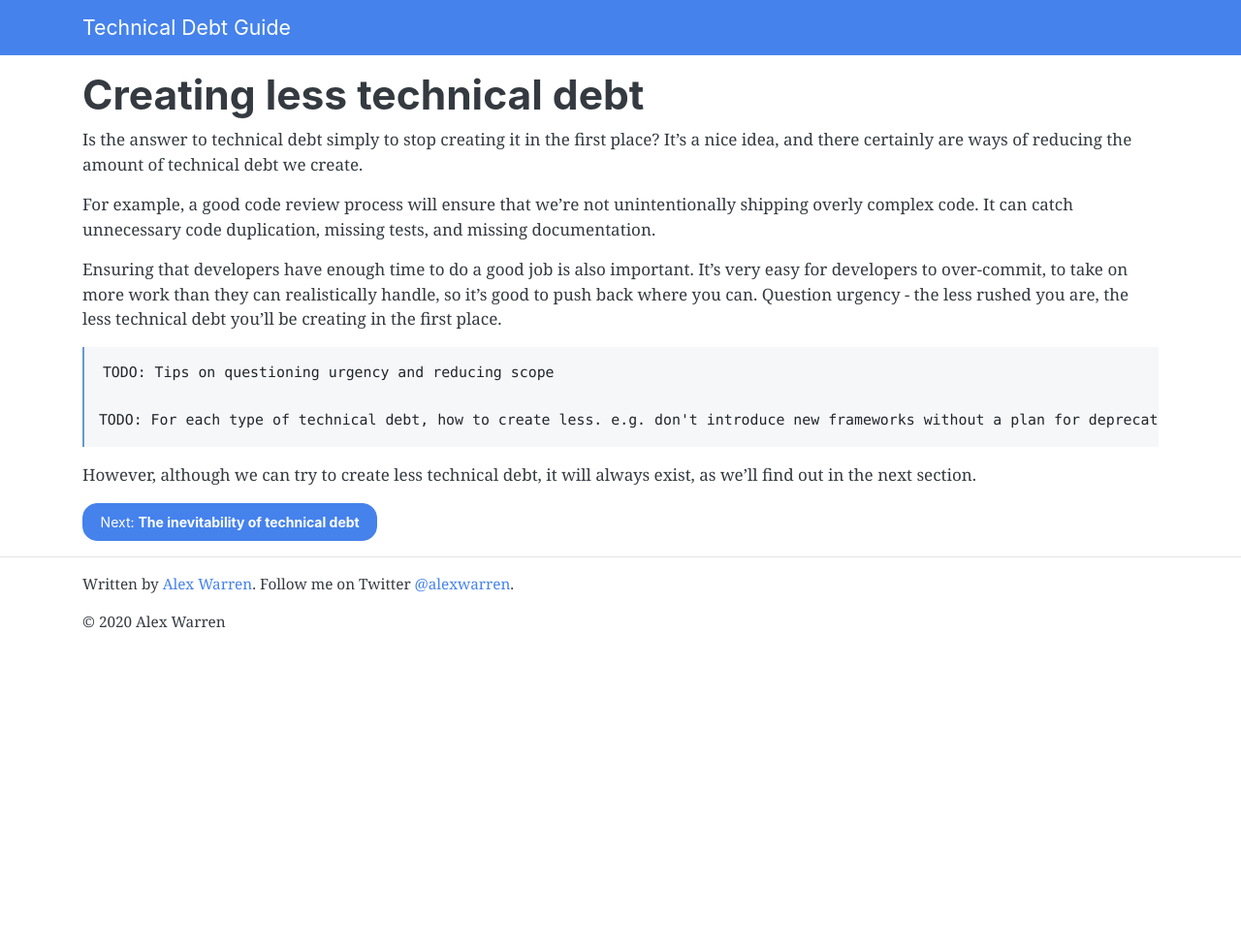
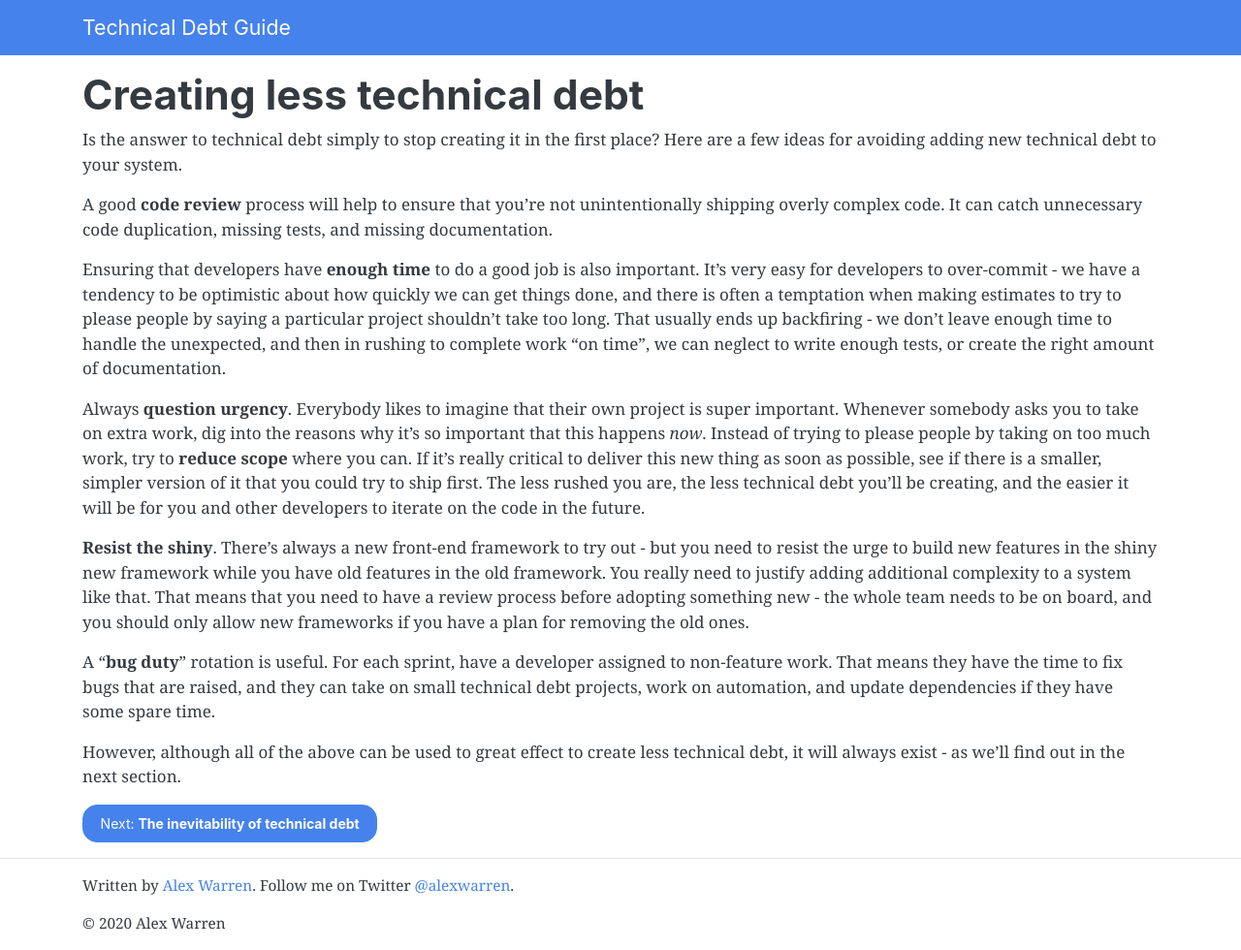
Before and after one commit to alexwarren/techdebtguide, a Jekyll site: the page built from articles/creating-less-technical-debt.md, in a window 1280 px wide and 980 px high. Shown: the whole window at 97% size. Built offline with Jekyll 4.4.1, drawn with Linux system fonts in a browser that asks for light colours.

Commit message:
Update creating-less-technical-debt.md

```diff
--- a/articles/creating-less-technical-debt.md
+++ b/articles/creating-less-technical-debt.md
@@ -4,14 +4,16 @@ title: Creating less technical debt
 permalink: creating-less-technical-debt
 ---
 
-Is the answer to technical debt simply to stop creating it in the first place? It's a nice idea, and there certainly are ways of reducing the amount of technical debt we create.
+Is the answer to technical debt simply to stop creating it in the first place? Here are a few ideas for avoiding adding new technical debt to your system.
 
-For example, a good code review process will ensure that we're not unintentionally shipping overly complex code. It can catch unnecessary code duplication, missing tests, and missing documentation.
+A good **code review** process will help to ensure that you're not unintentionally shipping overly complex code. It can catch unnecessary code duplication, missing tests, and missing documentation.
 
-Ensuring that developers have enough time to do a good job is also important. It's very easy for developers to over-commit, to take on more work than they can realistically handle, so it's good to push back where you can. Question urgency - the less rushed you are, the less technical debt you'll be creating in the first place.
+Ensuring that developers have **enough time** to do a good job is also important. It's very easy for developers to over-commit - we have a tendency to be optimistic about how quickly we can get things done, and there is often a temptation when making estimates to try to please people by saying a particular project shouldn't take too long. That usually ends up backfiring - we don't leave enough time to handle the unexpected, and then in rushing to complete work "on time", we can neglect to write enough tests, or create the right amount of documentation.
 
-    TODO: Tips on questioning urgency and reducing scope
+Always **question urgency**. Everybody likes to imagine that their own project is super important. Whenever somebody asks you to take on extra work, dig into the reasons why it's so important that this happens _now_. Instead of trying to please people by taking on too much work, try to **reduce scope** where you can. If it's really critical to deliver this new thing as soon as possible, see if there is a smaller, simpler version of it that you could try to ship first. The less rushed you are, the less technical debt you'll be creating, and the easier it will be for you and other developers to iterate on the code in the future.
 
-    TODO: For each type of technical debt, how to create less. e.g. don't introduce new frameworks without a plan for deprecating the old ones.
+**Resist the shiny**. There's always a new front-end framework to try out - but you need to resist the urge to build new features in the shiny new framework while you have old features in the old framework. You really need to justify adding additional complexity to a system like that. That means that you need to have a review process before adopting something new - the whole team needs to be on board, and you should only allow new frameworks if you have a plan for removing the old ones.
 
-However, although we can try to create less technical debt, it will always exist, as we'll find out in the next section.
+A "**bug duty**" rotation is useful. For each sprint, have a developer assigned to non-feature work. That means they have the time to fix bugs that are raised, and they can take on small technical debt projects, work on automation, and update dependencies if they have some spare time.
+
+However, although all of the above can be used to great effect to create less technical debt, it will always exist - as we'll find out in the next section.
```
